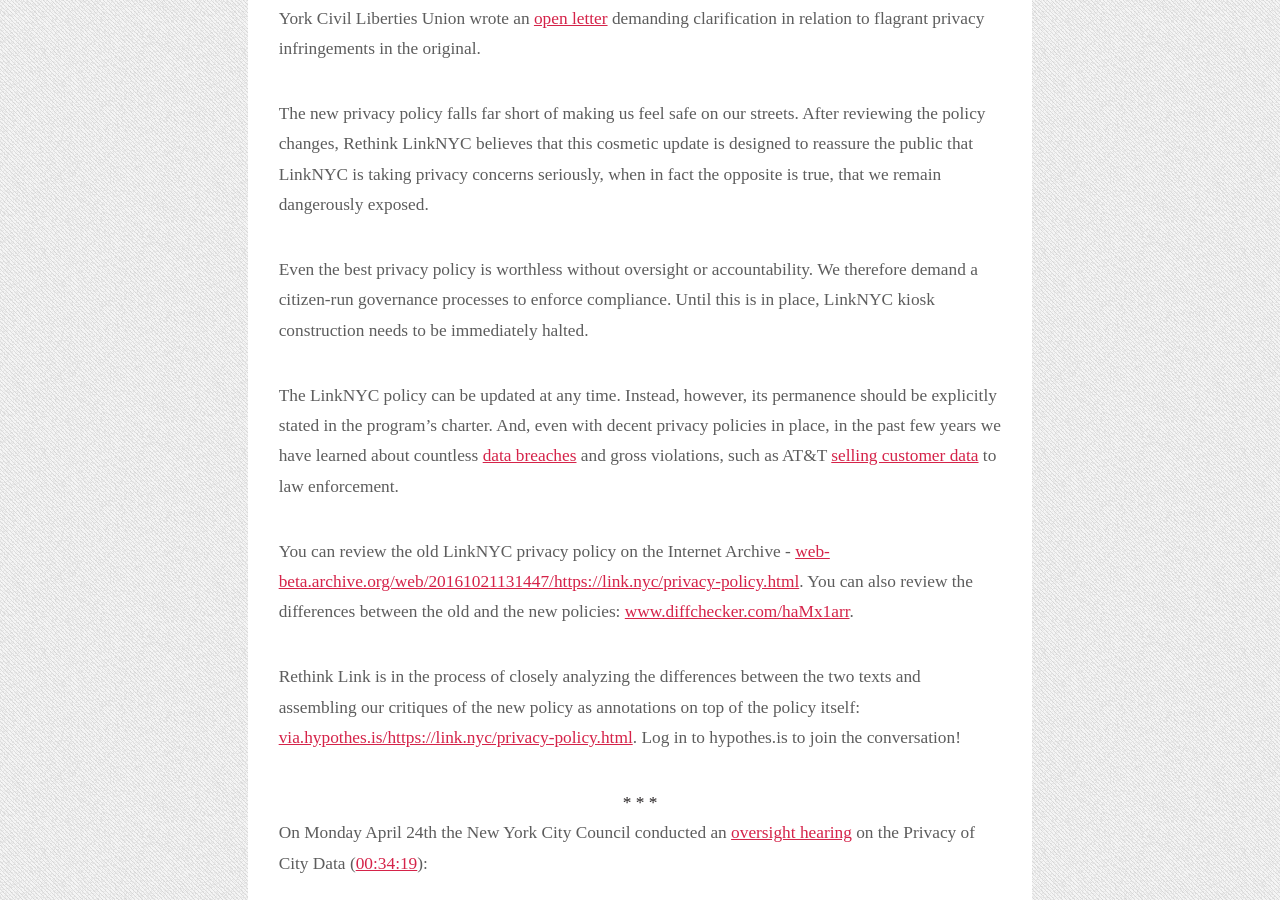
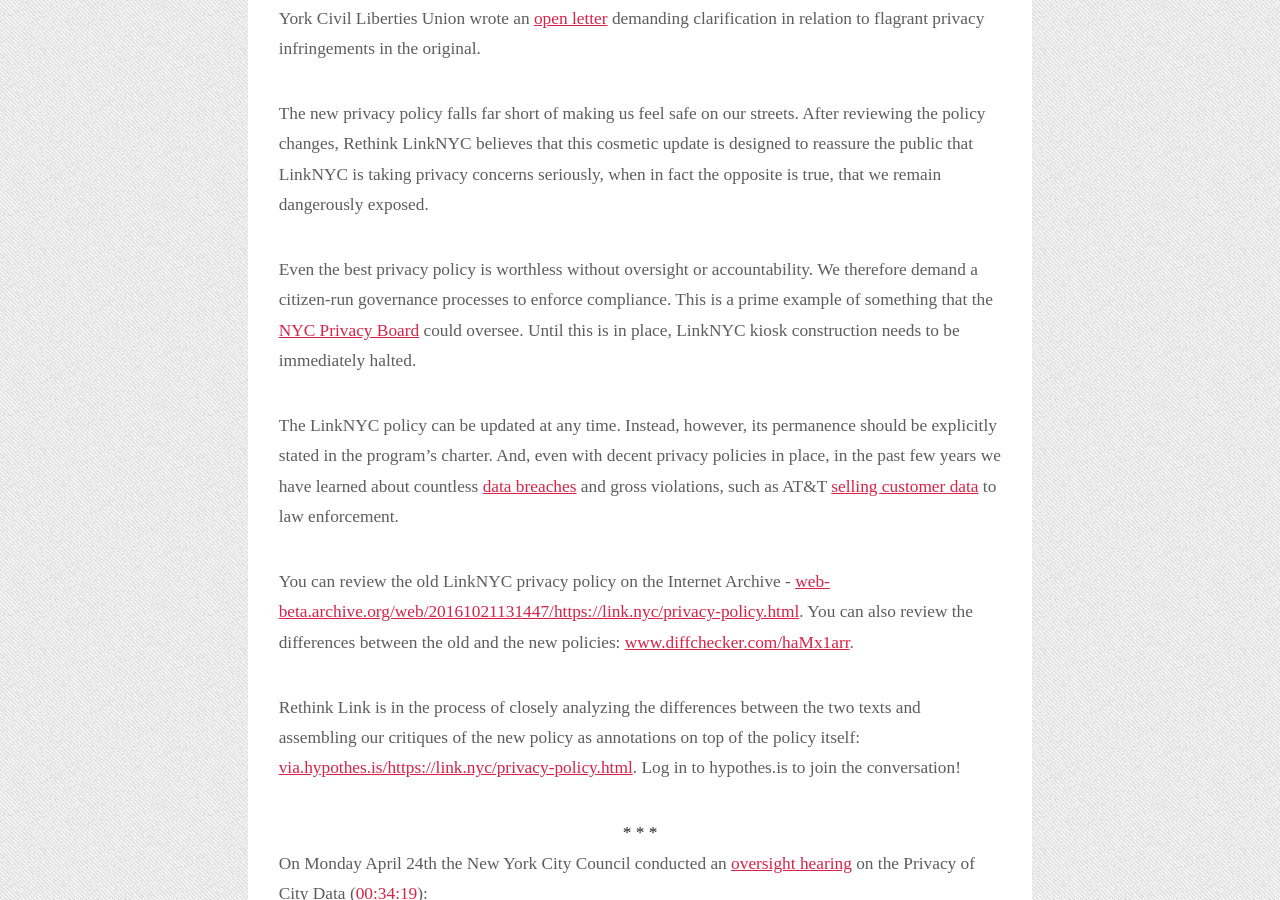
Before and after one commit to rethinklinknyc/rethinklinknyc.github.io, a Jekyll site: the page built from _posts/2017-05-01-not-so-private-policy.md, in a window 1280 px wide and 900 px high, scrolled down 1335 px. Built offline with Jekyll 4.4.1, drawn with Linux system fonts in a browser that asks for light colours; some web fonts are replaced.

Commit message:
Update 2017-05-01-not-so-private-policy.md

```diff
--- a/_posts/2017-05-01-not-so-private-policy.md
+++ b/_posts/2017-05-01-not-so-private-policy.md
@@ -9,7 +9,7 @@
 
 The new privacy policy falls far short of making us feel safe on our streets. After reviewing the policy changes, Rethink LinkNYC believes that this cosmetic update is designed to reassure the public that LinkNYC is taking privacy concerns seriously, when in fact the opposite is true, that we remain dangerously exposed.
 
-Even the best privacy policy is worthless without oversight or accountability. We therefore demand a citizen-run governance processes to enforce compliance. Until this is in place, LinkNYC kiosk construction needs to be immediately halted.
+Even the best privacy policy is worthless without oversight or accountability. We therefore demand a citizen-run governance processes to enforce compliance. This is a prime example of something that the [NYC Privacy Board](https://www.privacyboard.nyc/) could oversee. Until this is in place, LinkNYC kiosk construction needs to be immediately halted.
 
 The LinkNYC policy can be updated at any time. Instead, however, its permanence should be explicitly stated in the program's charter. And, even with decent privacy policies in place, in the past few years we have learned about countless [data breaches](https://www.identityforce.com/blog/2017-data-breaches) and gross violations, such as AT&T [selling customer data](https://www.theguardian.com/business/2016/oct/25/att-secretly-sells-customer-data-law-enforcement-hemisphere) to law enforcement.
 
```
